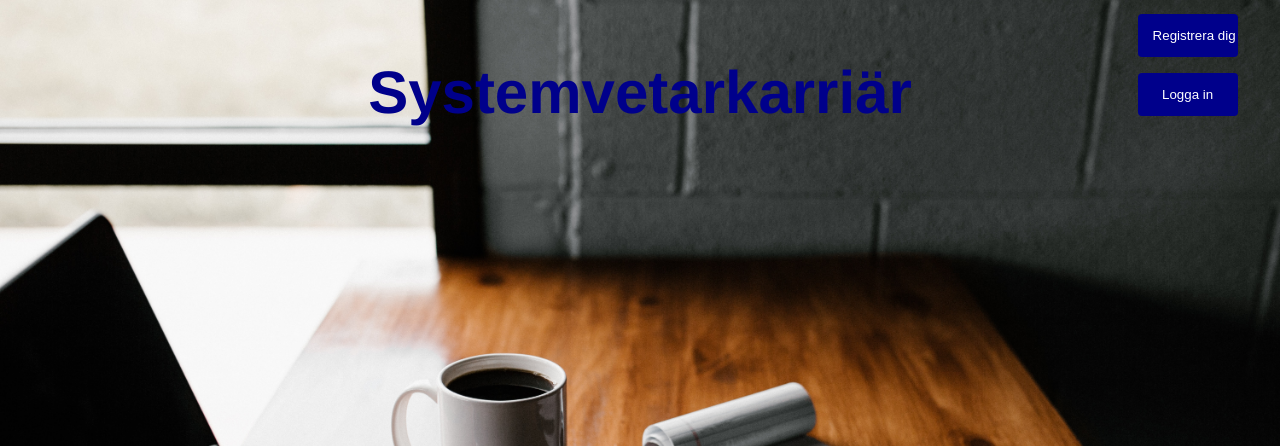
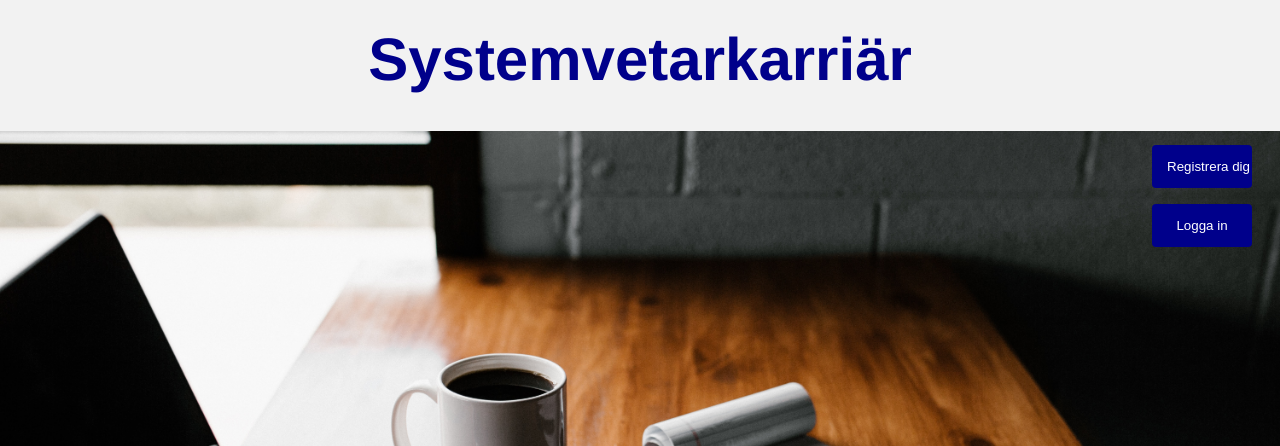
Before and after one commit to PetterssonJohannes/PG22_Project, a PHP site: page / in a window 1280 px wide. Shown: the top 446 px of the page. Run offline with PHP 8.4, Linux system fonts and the light colour scheme.

Commit message:
Ny rubrikbanner

```diff
--- a/css/style.css
+++ b/css/style.css
@@ -1,26 +1,15 @@
 body {
-  padding: 10px;
+
     background-image: url("../img/PG_22_Header.jpg");
     position: relative;
-    z-index: 1;
+    margin: 0px;
     background-repeat: no-repeat;
     background-attachment: scroll;
     background-size: cover;
     font-family: Helvetica, Arial, sans-serif;
 
     }
-<<<<<<< HEAD
-    .header {
-        padding: 10px;
-        text-align: center;
-        width: 90%;
-        margin-left: auto;
-        margin-right: auto;
-        background: #f2f2f2;
-        color: darkgreen;
-        font-size: 30px;
-        border-radius: 5px;
-        }
+
         p {
             padding: 10px;
             text-align: center;
@@ -63,38 +52,40 @@ body {
             font-size: 20px;
             border-radius: 5px;
         }
-        g{
-        /*    background-image: url("../img/Kompass.jpg");
+         /* g{
+          background-image: url("../img/Kompass.jpg");
             position: absolute;
             margin-top: 10px;
             width:  15%;
             top: 500px;
             left: 300px;
-            z-index: 2; */
-        }
-=======
+            z-index: 2;
+        }*/
 .header
 {
-    width: 95%;
-    margin-left: auto;
-    margin-right: auto;
+    width: 100%;
+    height: 150px;
 
+
+    margin-top: -40px;
+    text-align: center;
     background: #f2f2f2;
-    border-radius: 5px;
+
 }
 .rubrik
 {
     color: darkblue;
     font-size: 30px;
-    text-align: center;
 
-    position: center;
+    padding-top: 3px;
+
 }
 .Btns
 {
     width: 100px;
     margin: -13% 90%;
-
+    padding-top: 3px;
+    margin-top: 15px;
 }
 input[type=submit]
 {
@@ -113,4 +104,3 @@ input[type=submit]:hover
 {
     background-color: blue;
 }
->>>>>>> ace7245685bd4406ea16d15e6c7e00a9f68aea25
```
